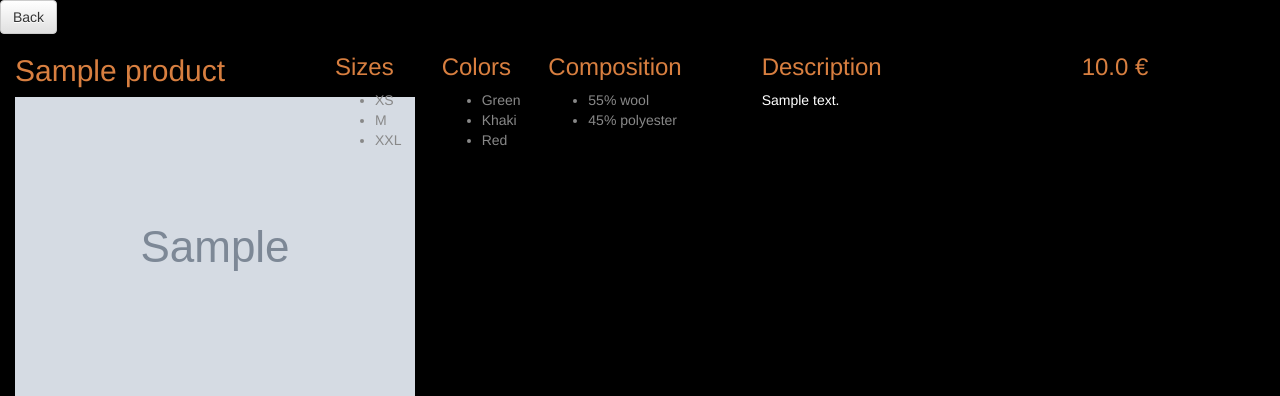
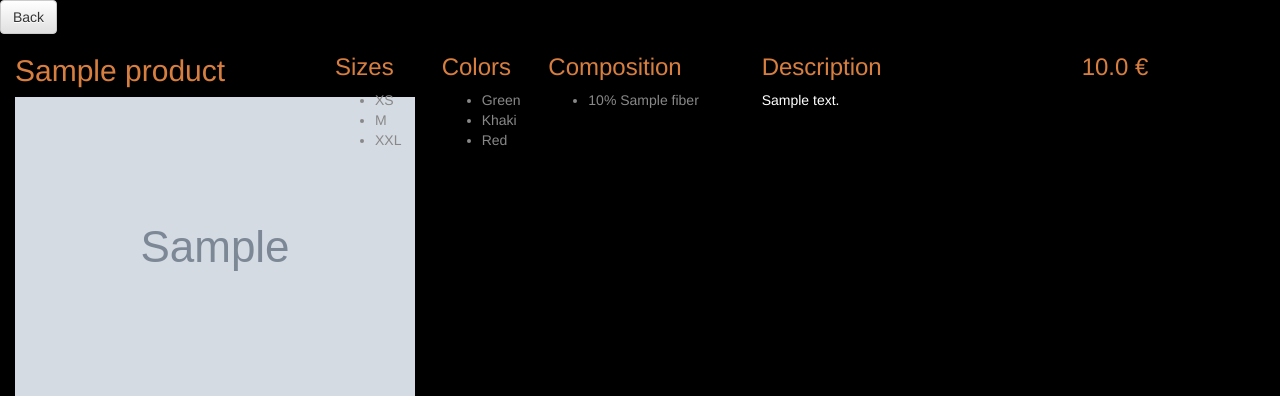
Before and after one commit to mrkvost/wega, a Flask app: page /products/1 in a window 1280 px wide. Shown: the part 50-446 px from the top of the page. Run offline with Flask 2, Linux system fonts and the light colour scheme; tables that the repository leaves empty hold one stand-in row (values such as "Sample post"); grey boxes marked "Sample" are stand-in pictures; parts of the project's set-up code (start-up, migrations or seed data) failed here and were passed over; some libraries are stand-ins or nearby versions.

Commit message:
display product composition from database

```diff
--- a/wega/db/models.py
+++ b/wega/db/models.py
@@ -23,7 +23,7 @@ class Product(Base):
     price = db.Column(db.Float(precision=2), index=True, nullable=False)
     image_name = db.Column(db.String(255), index=True)
     description = db.Column(db.String(1000))
-    # fibers = db.relationship('Composition')
+    composition = db.relationship('Composition')
 
 
 class Fiber(Base):
--- a/wega/templates/product_detail.html
+++ b/wega/templates/product_detail.html
@@ -49,8 +49,9 @@
       <div class="composition col-sm-3 col-md-4 col-lg-2">
         <h3>Composition</h3>
         <ul class="composition-list">
-          <li>55% wool</li>
-          <li>45% polyester</li>
+          {% for composition in product.composition -%}
+            <li>{{ composition.percentage }}% {{ composition.fiber.name }}</li>
+          {%- endfor %}
         </ul>
       </div>
 
```
